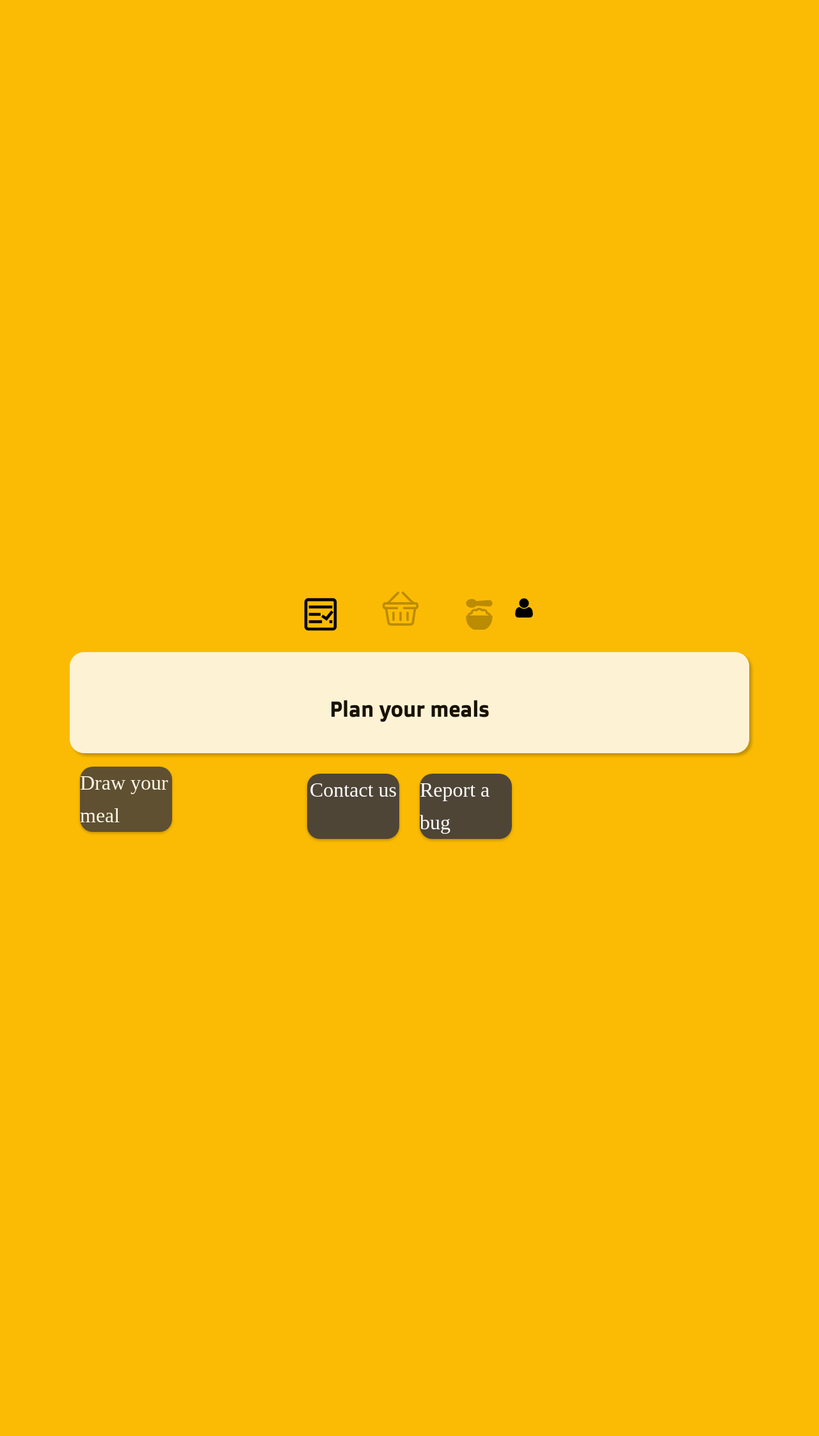
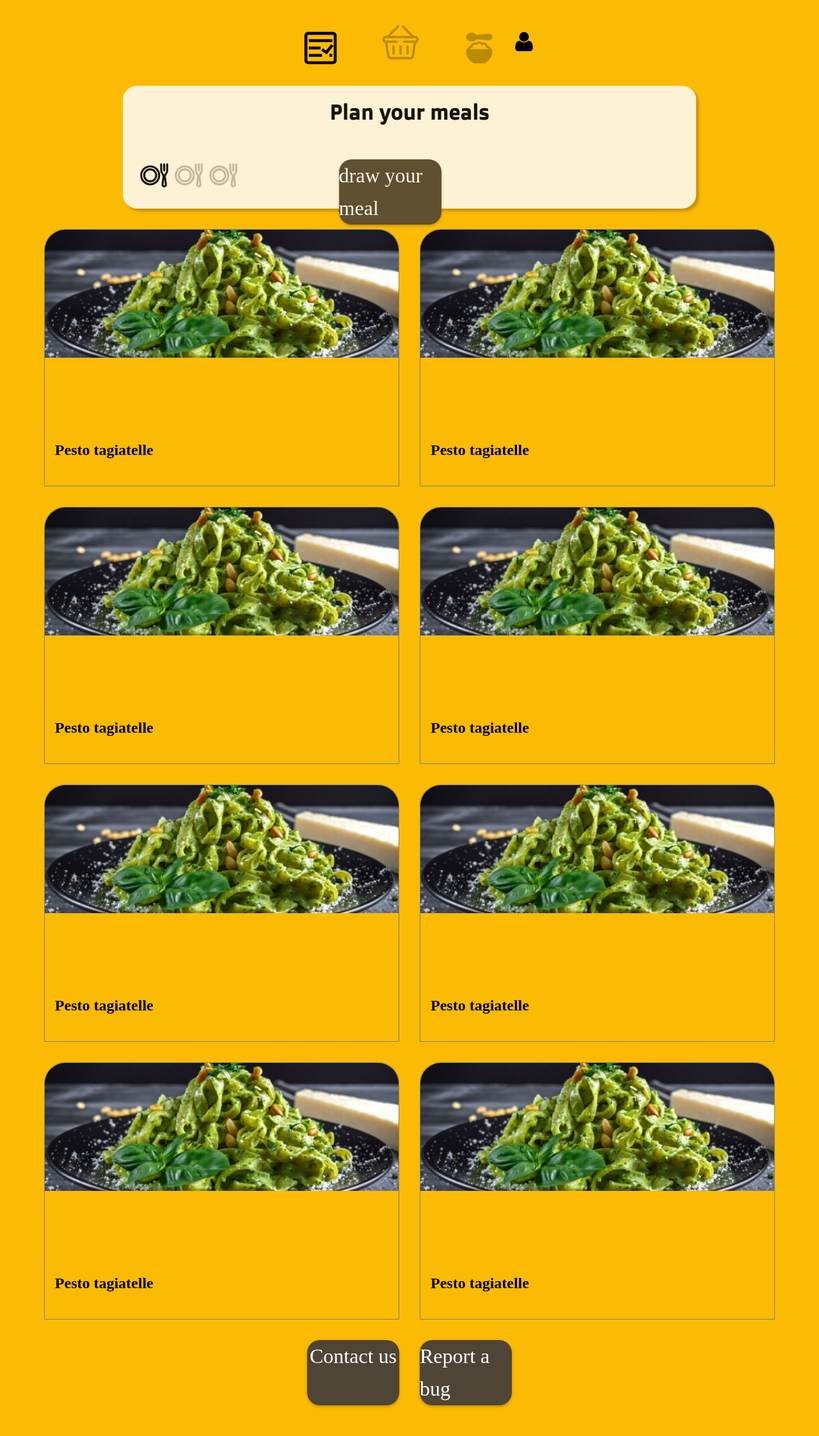
Before and after one commit to Zoltw/curcumo, a PHP site: page /plan in a window 1280 px wide. Shown: the whole page at 64% size. Run offline with PHP 8.4, Linux system fonts and the light colour scheme; some web fonts are replaced.

Commit message:
added plan page grid and some photos

```diff
--- /dev/null
+++ b/public/css/meal.css
@@ -0,0 +1,32 @@
+section {
+    display: grid;
+    grid-template-columns: repeat(2, 1fr);
+    grid-gap: 2em;
+    /* padding: 2em; */
+    margin-top: 2em;
+    overflow: auto;
+}
+
+.meals-container>div>img {
+    height: 50%;
+    width: 100%;
+    object-fit: cover;
+    border-radius: 2em 2em 0 0;
+}
+
+.meals-container>div>div {
+    height: 20%;
+    margin: 1em;
+    display: flex;
+    flex-direction: column;
+    justify-content: space-around;
+}
+
+.meals-container>div {
+    border: 1px solid gray;
+    border-radius: 2em 2em 0 0;
+    height: 400px;
+    display: flex;
+    flex-direction: column;
+    justify-content: space-between;
+}
--- a/public/css/style.css
+++ b/public/css/style.css
@@ -384,8 +384,8 @@
 /* plan page */
 
 .plan-page-container {
-    width: 1062px;
-    height: 158px;
+    width: 70%;
+    height: 12rem;
 
     background: #FFF8EC;
     opacity: 0.9;
@@ -409,6 +409,68 @@
 
 .cook-icon {
     transform: scale(0.5);
+    opacity: 0.25;
+}
+
+.draw-meal {
+    /* display: flex;
+    flex-direction: column;
+    justify-content: center;
+    align-items: center; */
+}
+
+a.draw-button {
+    border-radius: 20px;
+    background: #4F4537;
+    color: #FFFFFF;
+    font-family: 'Dongle';
+    font-size: 200%;
+    border: none;
+    line-height: 1.6em;
+    box-shadow: 0px 2px 4px rgb(0 0 0 / 25%);
+    width: 5em;
+    display: flex;
+    justify-content: center;
+}
+
+.draw-description {
+    font-family: 'Doppio One';
+    font-size: 100%;
+    display: flex;
+    flex-direction: column;
+    justify-content: center;
+    align-items: center;
+    margin-bottom: 2em;
+    letter-spacing: 0.7px;
+}
+
+.draw-button-container {
+    /* margin-right: auto;
+    margin-left: calc(50% - 1rem);
+    margin-right: calc(50% - 1rem); */
+}
+
+.plate-container {
+    display: flex;
+    justify-content: space-between;
+    margin-right: calc(40% + 2.5rem);
+    margin-bottom: 1rem;
+    position: relative;
+}
+
+.plate-icons {
+    margin-left: 1.5rem;
+}
+
+.icon {
+
+}
+
+.icon2 {
+    opacity: 0.25;
+}
+
+.icon3 {
     opacity: 0.25;
 }
 
--- a/public/views/plan.php
+++ b/public/views/plan.php
@@ -1,6 +1,7 @@
 <!DOCTYPE html>
 <head>
     <link rel="stylesheet" type="text/css" href="public/css/style.css">
+    <link rel="stylesheet" type="text/css" href="public/css/meal.css">
     <title>plan your meals</title>
     <link rel="icon" href="public/img/curcumo-logo.png" type="image/icon type">
 </head>
@@ -17,15 +18,86 @@
         </div>
     </div>
     <div class="plan-page-container">
-        <div class="pref-description">
+        <div class="draw-description">
             <h1>Plan your meals</h1>
         </div>
-        <div class="draw-meal">
-            <a class="contact-button">Draw your meal</a>
+        <div class="plate-container">
+            <div class="plate-icons">
+                <img class="icon" src="public/img/plate-icon.svg" alt="">
+                <img class="icon2" src="public/img/plate-icon.svg" alt="">
+                <img class="icon3" src="public/img/plate-icon.svg" alt="">
+            </div>
+            <div class="draw-button-container">
+                <a class="draw-button">draw your meal</a>
+            </div>
         </div>
+    </div>
+    <section class="meals-container">
+        <div id="meal-1">
+            <img src="public/img/meal-images/pesto-tagiatelle.jpg" alt="">
+            <div>
+                <h1>Pesto tagiatelle</h1>
 
+            </div>
 
-    </div>
+        </div>
+        <div id="meal-2">
+            <img src="public/img/meal-images/pesto-tagiatelle.jpg" alt="">
+            <div>
+                <h1>Pesto tagiatelle</h1>
+
+            </div>
+
+        </div>
+        <div id="meal-3">
+            <img src="public/img/meal-images/pesto-tagiatelle.jpg" alt="">
+            <div>
+                <h1>Pesto tagiatelle</h1>
+
+            </div>
+
+        </div>
+        <div id="meal-4">
+            <img src="public/img/meal-images/pesto-tagiatelle.jpg" alt="">
+            <div>
+                <h1>Pesto tagiatelle</h1>
+
+            </div>
+
+        </div>
+        <div id="meal-5">
+            <img src="public/img/meal-images/pesto-tagiatelle.jpg" alt="">
+            <div>
+                <h1>Pesto tagiatelle</h1>
+
+            </div>
+
+        </div>
+        <div id="meal-6">
+            <img src="public/img/meal-images/pesto-tagiatelle.jpg" alt="">
+            <div>
+                <h1>Pesto tagiatelle</h1>
+
+            </div>
+
+        </div>
+        <div id="meal-7">
+            <img src="public/img/meal-images/pesto-tagiatelle.jpg" alt="">
+            <div>
+                <h1>Pesto tagiatelle</h1>
+
+            </div>
+
+        </div>
+        <div id="meal-8">
+            <img src="public/img/meal-images/pesto-tagiatelle.jpg" alt="">
+            <div>
+                <h1>Pesto tagiatelle</h1>
+
+            </div>
+
+        </div>
+    </section>
     <div class="contact-button-container-pref">
         <a class="contact-button">Contact us</a>
         <a class="contact-button">Report a bug</a>
```
Also changed, not shown: public/img/hatLogo-mini.svg (deleted), public/img/meal-images/butter-chicken.jpg (added), public/img/meal-images/chocolate-cake.jpg (added), public/img/meal-images/irish-pancakes.jpg (added), public/img/meal-images/panini-with-prosciutto.jpg (added), public/img/meal-images/pesto-tagiatelle.jpg (added), public/img/meal-images/pumpkin-soup.jpg (added), public/img/meal-images/shakshuka.jpg (added), public/img/meal-images/turkish-eggs.jpg (added), public/img/plate-icon.svg (added).
